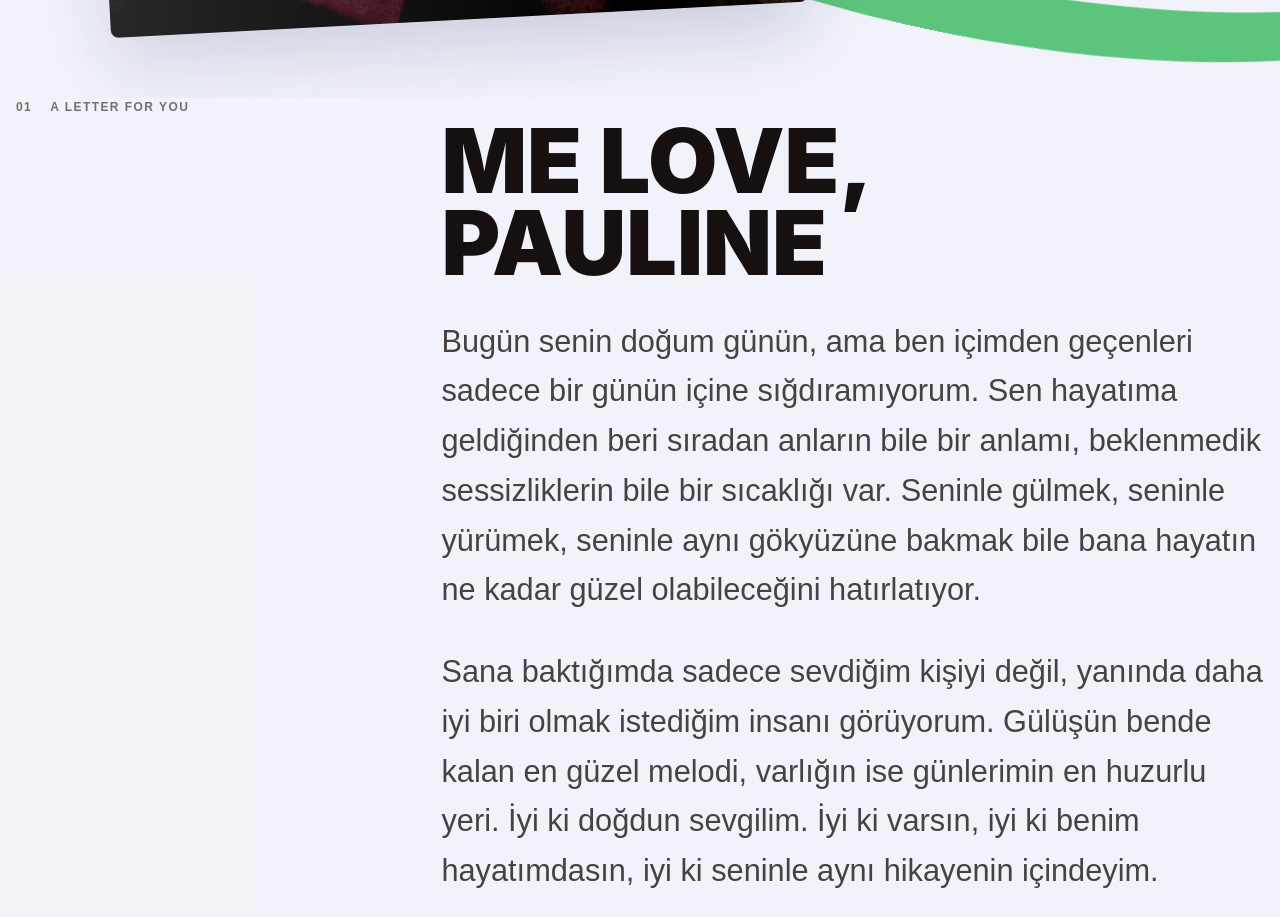
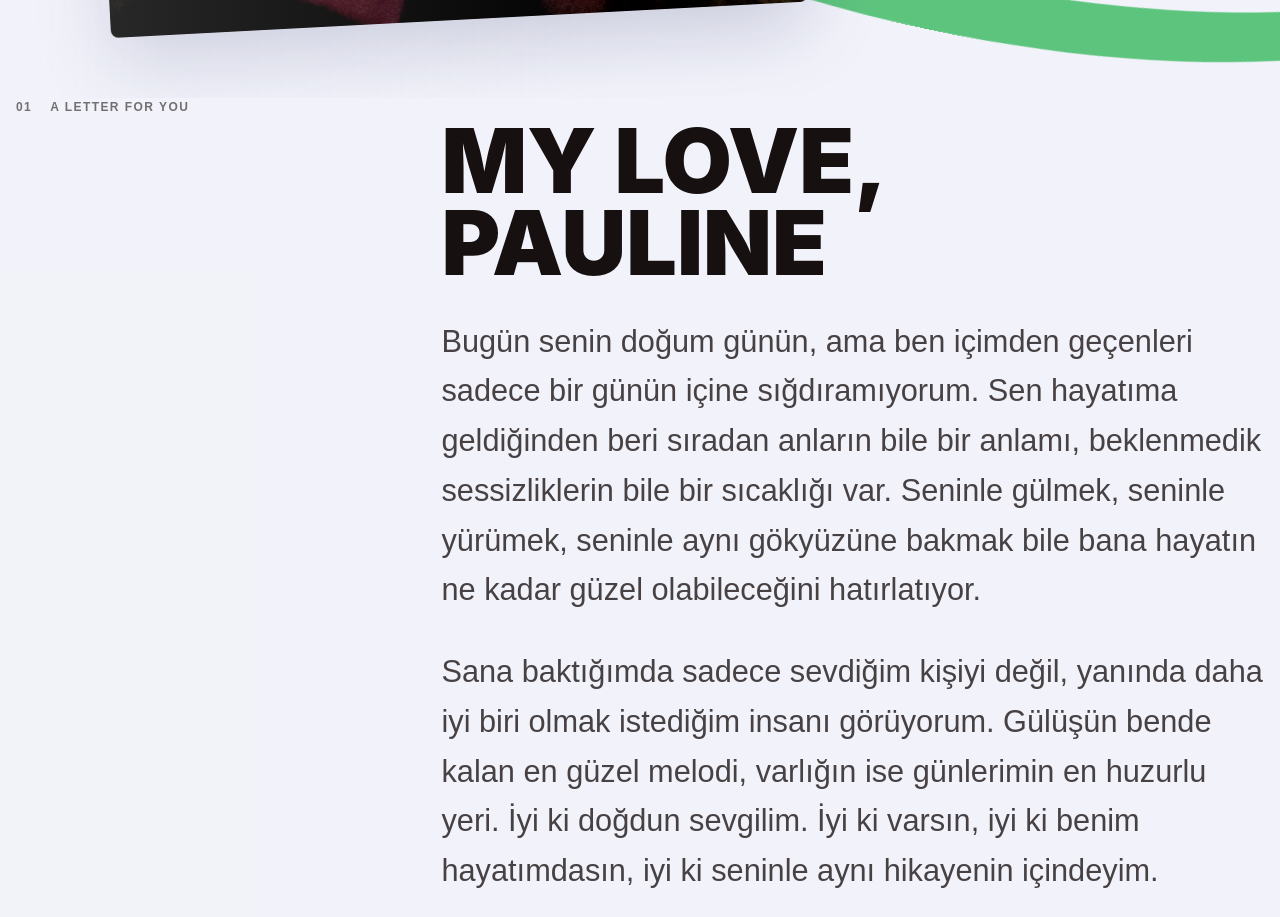
Before and after one commit to emirhankucukkuscu/pauline-web, a Next.js app: page / in a window 1280 px wide. Shown: the part 1760-2677 px from the top of the page. Built offline with nearby package versions, Linux system fonts and the light colour scheme; grey boxes are pictures that could not be loaded.

Commit message:
the title has been changed

```diff
--- a/src/app/page.tsx
+++ b/src/app/page.tsx
@@ -243,7 +243,7 @@ export default function Home() {
             </div>
             <Stack gap="xl" className={styles.letterCopy}>
               <Title order={2} className={styles.sectionTitle}>
-                ME LOVE, PAULINE
+                MY LOVE, PAULINE
               </Title>
               <Text className={styles.letterText}>
                 Bugün senin doğum günün, ama ben içimden geçenleri sadece bir günün
```
